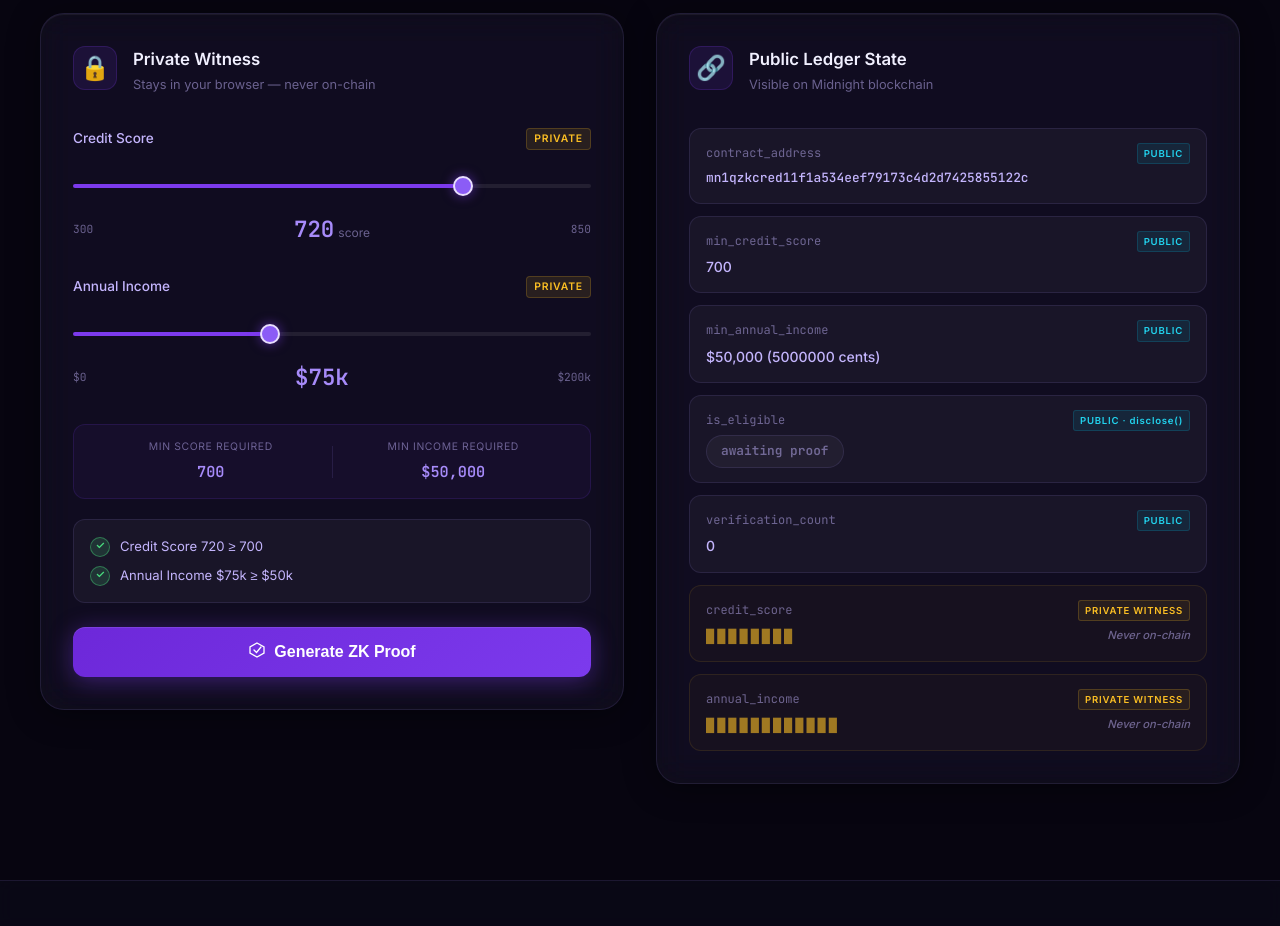
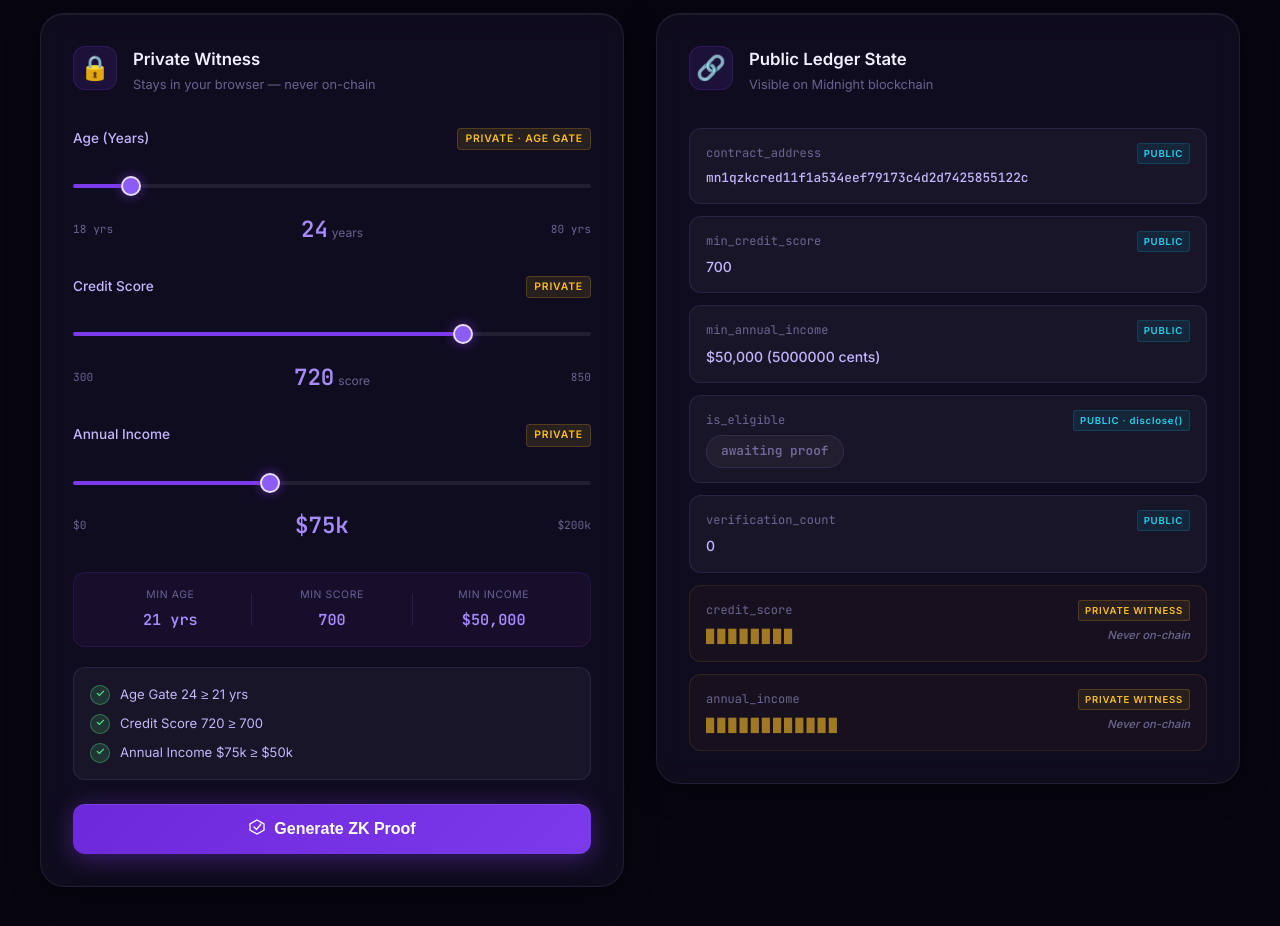
Before and after one commit to Sov-ereign/ZkCred, a website: page ui/index.html in a window 1280 px wide. Shown: the part 1860-2786 px from the top of the page. Drawn offline with Linux system fonts and the light colour scheme.

Commit message:
feat(ui): add Age slider and threshold check to verifier panel in web UI

```diff
--- a/ui/app.js
+++ b/ui/app.js
@@ -8,6 +8,7 @@
 const STATE = {
   minCreditScore: 700,
   minAnnualIncome: 5_000_000, // cents = $50,000
+  minAge: 21, // Option 2 Age Gate
   verificationCount: 0,
   contractAddress: 'mn1qzkcred11f1a534eef79173c4d2d7425855122c',
   isGenerating: false,
@@ -17,12 +18,16 @@ const STATE = {
 
 // ─── DOM References ───────────────────────────────────────────────────────────
 
+const ageSlider        = document.getElementById('age-slider');
 const creditSlider     = document.getElementById('credit-score-slider');
 const incomeSlider     = document.getElementById('income-slider');
+const ageDisplay       = document.getElementById('age-display');
 const creditDisplay    = document.getElementById('credit-score-display');
 const incomeDisplay    = document.getElementById('income-display');
+const checkAge         = document.getElementById('check-age');
 const checkScore       = document.getElementById('check-score');
 const checkIncome      = document.getElementById('check-income');
+const checkAgeVal      = document.getElementById('check-age-val');
 const checkScoreVal    = document.getElementById('check-score-val');
 const checkIncomeVal   = document.getElementById('check-income-val');
 const generateBtn      = document.getElementById('generate-proof-btn');
@@ -61,6 +66,23 @@ function randomHex(len) {
 
 // ─── Slider Updates ───────────────────────────────────────────────────────────
 
+function updateAge() {
+  if (!ageSlider) return;
+  const val = parseInt(ageSlider.value);
+  const min = parseInt(ageSlider.min);
+  const max = parseInt(ageSlider.max);
+  const pct = ((val - min) / (max - min)) * 100;
+
+  ageSlider.style.setProperty('--fill', `${pct}%`);
+  ageSlider.setAttribute('aria-valuenow', val);
+  ageSlider.setAttribute('aria-valuetext', `Age: ${val} years`);
+  if (ageDisplay) ageDisplay.textContent = val;
+
+  updateEligibilityPreview();
+}
+
+// ─── Slider Updates ───────────────────────────────────────────────────────────
+
 function updateCreditScore() {
   const val = parseInt(creditSlider.value);
   const min = parseInt(creditSlider.min);
@@ -91,10 +113,20 @@ function updateIncome() {
 }
 
 function updateEligibilityPreview() {
+  const age = ageSlider ? parseInt(ageSlider.value) : 24;
   const score = parseInt(creditSlider.value);
   const income = parseInt(incomeSlider.value);
+
+  const agePass = age >= STATE.minAge;
   const scorePass = score >= STATE.minCreditScore;
   const incomePass = income >= STATE.minAnnualIncome;
+
+  // Age check
+  if (checkAge && checkAgeVal) {
+    checkAge.className = `check-item ${agePass ? 'pass' : 'fail'}`;
+    checkAge.querySelector('.check-icon').textContent = agePass ? '✓' : '✗';
+    checkAgeVal.textContent = `${age} ${agePass ? '≥' : '<'} ${STATE.minAge} yrs`;
+  }
 
   // Score check
   checkScore.className = `check-item ${scorePass ? 'pass' : 'fail'}`;
@@ -108,7 +140,7 @@ function updateEligibilityPreview() {
 
   // Button state
   if (!STATE.isGenerating) {
-    const allPass = scorePass && incomePass;
+    const allPass = agePass && scorePass && incomePass;
     generateBtn.style.background = allPass
       ? 'linear-gradient(135deg, #6d28d9, #7c3aed)'
       : 'linear-gradient(135deg, #7c3aed, #a21caf)';
@@ -120,10 +152,10 @@ function updateEligibilityPreview() {
 const PROOF_STEPS = [
   'Initializing ZK circuit...',
   'Loading private witness data...',
-  'Evaluating credit threshold...',
-  'Evaluating income threshold...',
-  'Computing eligibility...',
-  'Generating ZK proof via proof-server...',
+  'Evaluating Age Gate threshold (Option 2)...',
+  'Evaluating Credit Score threshold...',
+  'Evaluating Income threshold...',
+  'Generating PLONK ZK proof via proof-server...',
   'Building transaction...',
   'Submitting to Midnight Preprod...',
   'Awaiting confirmation...',
@@ -137,9 +169,11 @@ async function generateProof() {
   if (STATE.isGenerating) return;
   STATE.isGenerating = true;
 
+  const age = ageSlider ? parseInt(ageSlider.value) : 24;
   const score = parseInt(creditSlider.value);
   const income = parseInt(incomeSlider.value);
-  const eligible = score >= STATE.minCreditScore && income >= STATE.minAnnualIncome;
+
+  const eligible = age >= STATE.minAge && score >= STATE.minCreditScore && income >= STATE.minAnnualIncome;
 
   // ── UI: Start generating state
   generateBtn.disabled = true;
@@ -375,6 +409,7 @@ function setupCardGlow() {
 
 function init() {
   // Sliders
+  if (ageSlider) ageSlider.addEventListener('input', updateAge);
   creditSlider.addEventListener('input', updateCreditScore);
   incomeSlider.addEventListener('input', updateIncome);
 
@@ -382,6 +417,7 @@ function init() {
   generateBtn.addEventListener('click', generateProof);
 
   // Initial UI state
+  updateAge();
   updateCreditScore();
   updateIncome();
 
--- a/ui/index.html
+++ b/ui/index.html
@@ -281,6 +281,36 @@
           </div>
 
           <div class="input-group">
+            <label for="age-slider" class="input-label">
+              Age (Years)
+              <span class="privacy-tag" aria-label="This field is private">PRIVATE · AGE GATE</span>
+            </label>
+            <div class="slider-container">
+              <input
+                type="range"
+                id="age-slider"
+                min="18"
+                max="80"
+                value="24"
+                step="1"
+                class="zk-slider"
+                aria-valuemin="18"
+                aria-valuemax="80"
+                aria-valuenow="24"
+                aria-valuetext="Age: 24 years"
+              />
+            </div>
+            <div class="slider-display">
+              <span class="slider-min">18 yrs</span>
+              <div class="slider-value-box">
+                <span class="slider-value" id="age-display" aria-live="polite">24</span>
+                <span class="slider-unit">years</span>
+              </div>
+              <span class="slider-max">80 yrs</span>
+            </div>
+          </div>
+
+          <div class="input-group">
             <label for="credit-score-slider" class="input-label">
               Credit Score
               <span class="privacy-tag" aria-label="This field is private">PRIVATE</span>
@@ -342,18 +372,27 @@
 
           <div class="threshold-display" role="complementary" aria-label="Current thresholds">
             <div class="threshold-item">
-              <span class="threshold-label">Min Score Required</span>
+              <span class="threshold-label">Min Age</span>
+              <span class="threshold-value" id="threshold-age">21 yrs</span>
+            </div>
+            <div class="threshold-divider" aria-hidden="true"></div>
+            <div class="threshold-item">
+              <span class="threshold-label">Min Score</span>
               <span class="threshold-value" id="threshold-score">700</span>
             </div>
             <div class="threshold-divider" aria-hidden="true"></div>
             <div class="threshold-item">
-              <span class="threshold-label">Min Income Required</span>
+              <span class="threshold-label">Min Income</span>
               <span class="threshold-value" id="threshold-income">$50,000</span>
             </div>
           </div>
 
           <div class="eligibility-preview" id="eligibility-preview" aria-live="polite" role="status">
             <div class="preview-checks">
+              <div class="check-item" id="check-age">
+                <span class="check-icon" aria-hidden="true">✓</span>
+                <span class="check-text">Age Gate <span id="check-age-val">24 ≥ 21 yrs</span></span>
+              </div>
               <div class="check-item" id="check-score">
                 <span class="check-icon" aria-hidden="true">✓</span>
                 <span class="check-text">Credit Score <span id="check-score-val">720 ≥ 700</span></span>
```
